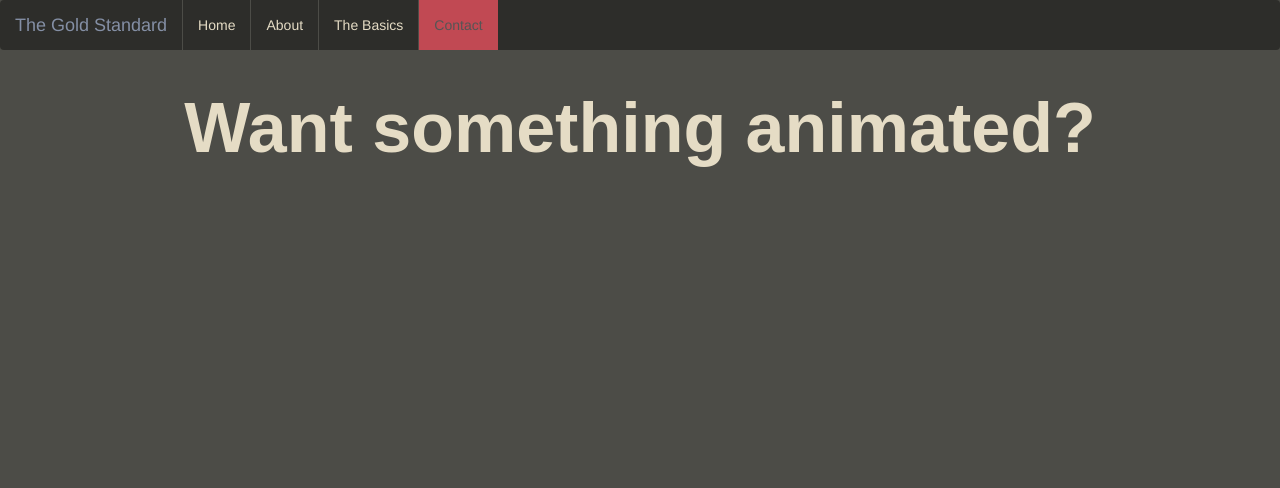
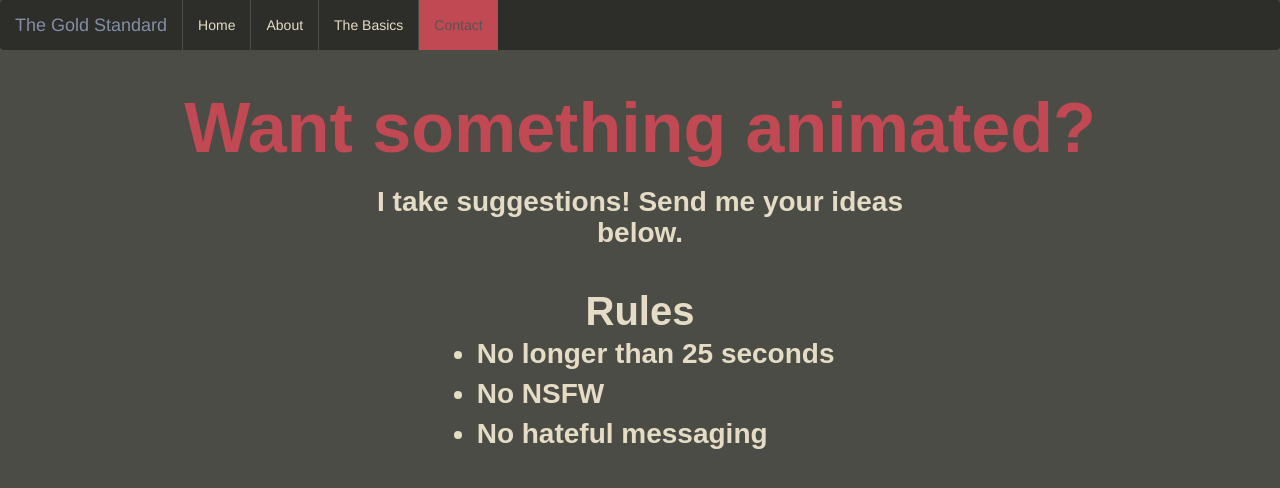
Before and after one commit to rgold8609/responsive-explorer, a plain HTML site: page contact.html in a window 1280 px wide. Drawn offline with nearby package versions, Linux system fonts and the light colour scheme.

Commit message:
Fifth commit

```diff
--- a/contact.html
+++ b/contact.html
@@ -28,7 +28,7 @@
             </div>
         </nav>
         <div class="container-fluid">
-            <h1 id="flashyheader">Want something animated?</h1>
+            <h3 id="flashyheader">Want something animated?</h3>
         </div>
         <script>
             var flashy = document.getElementById("flashyheader");
@@ -37,17 +37,44 @@
             function colorSwap()
             {
                 console.log(flashy.style.color);
-                if(flashy.style.color == "#c14953")
+                if(flashy.style.color == "rgb(193, 73, 83)")
                 {
-                    flashy.style.color = "#e5dcc5";
+                    flashy.style.color = "rgb(229, 220, 197)";
                     console.log(1);
                 }
                 else
                 {
-                    flashy.style.color = "#c14953";
+                    flashy.style.color = "rgb(193, 73, 83)";
                     console.log(2);
                 }
             }
         </script>
+        <div class="container-fluid">
+            <div class="row">
+                <div class="col-sm-3"></div>
+                <div class="col-sm-6">
+                    <h1 style="text-align: center;">I take suggestions! Send me your ideas below.</h1>
+                </div>
+                <div class="col-sm-3"></div>
+            </div>
+            <br>
+            <div class="row">
+                <div class="col-sm-3"></div>
+                <div class="col-sm-6">
+                    <h1 style="font-size: 40px !important; text-align: center;">Rules</h1>
+                <div class="col-sm-3"></div>
+            </div>
+            <div class="row">
+                <div class="col-sm-4"></div>
+                <div class="col-sm-4">
+                    <ul class="rules">
+                        <li>No longer than 25 seconds</li>
+                        <li>No NSFW</li>
+                        <li>No hateful messaging</li>
+                    </ul>
+                </div>
+                <div class="col-sm-4"></div>
+            </div>
+        </div>
     </body>
 </html>
--- a/style.css
+++ b/style.css
@@ -179,3 +179,14 @@ hr{
     margin-bottom:0%;
     text-align: center;
 }
+
+
+.rules li{
+    font-family: "Montserrat", sans-serif;
+    font-optical-sizing: auto;
+    font-weight: bold;
+    font-style: normal;
+    font-size: 28px !important;
+    color: #e5dcc5 !important;
+    margin-bottom:0%;
+}
```
